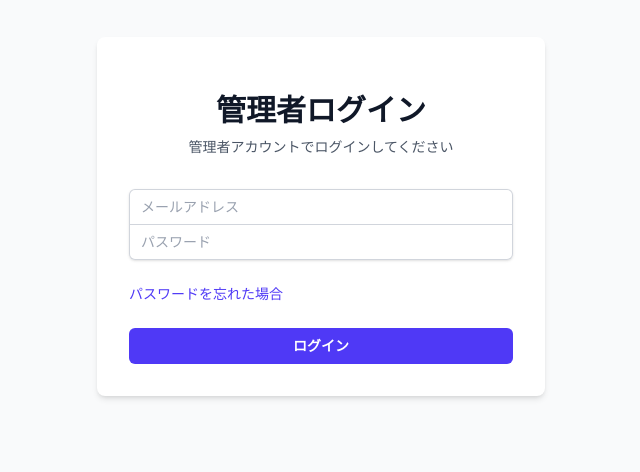
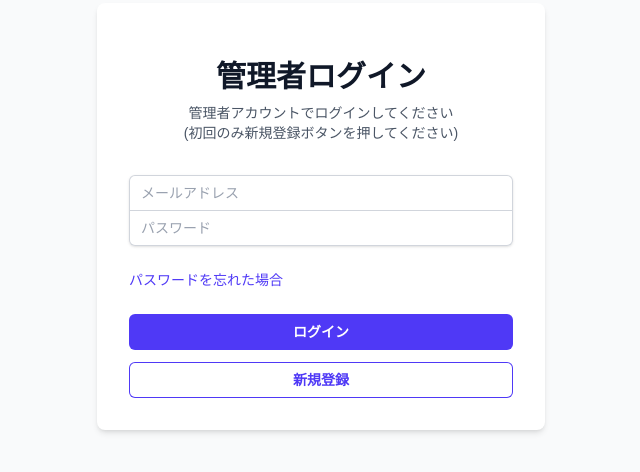
Before and after one commit to windingstudio/schedule-manager, a Next.js app: page /admin/login in a window 1280 px wide. Shown: the part 184-656 px from the top of the page, without its empty margins (319-959 px from the left). Built offline with nearby package versions, Linux system fonts and the light colour scheme.

Commit message:
Add signup functionality to admin login

```diff
--- a/src/app/(admin)/admin/login/actions.ts
+++ b/src/app/(admin)/admin/login/actions.ts
@@ -24,3 +24,24 @@ export async function login(formData: FormData) {
     revalidatePath('/admin', 'layout')
     redirect('/admin')
 }
+
+export async function signup(formData: FormData) {
+    const supabase = await createClient()
+
+    const email = formData.get('email') as string
+    const password = formData.get('password') as string
+
+    const { error } = await supabase.auth.signUp({
+        email,
+        password,
+    })
+
+    // console.log("Signup result:", { data, error })
+
+    if (error) {
+        redirect('/admin/login?error=Registration failed: ' + error.message)
+    }
+
+    revalidatePath('/admin', 'layout')
+    redirect('/admin')
+}
--- a/src/app/(admin)/admin/login/page.tsx
+++ b/src/app/(admin)/admin/login/page.tsx
@@ -1,4 +1,4 @@
-import { login } from './actions'
+import { login, signup } from './actions'
 
 export default function LoginPage() {
     return (
@@ -9,7 +9,8 @@ export default function LoginPage() {
                         管理者ログイン
                     </h2>
                     <p className="mt-2 text-sm text-gray-600">
-                        管理者アカウントでログインしてください
+                        管理者アカウントでログインしてください<br />
+                        (初回のみ新規登録ボタンを押してください)
                     </p>
                 </div>
                 <form className="mt-8 space-y-6">
@@ -52,12 +53,18 @@ export default function LoginPage() {
                         </div>
                     </div>
 
-                    <div>
+                    <div className="flex flex-col gap-3">
                         <button
                             formAction={login}
                             className="group relative flex w-full justify-center rounded-md bg-indigo-600 px-3 py-2 text-sm font-semibold text-white hover:bg-indigo-500 focus-visible:outline focus-visible:outline-2 focus-visible:outline-offset-2 focus-visible:outline-indigo-600"
                         >
                             ログイン
+                        </button>
+                        <button
+                            formAction={signup}
+                            className="group relative flex w-full justify-center rounded-md bg-white px-3 py-2 text-sm font-semibold text-indigo-600 ring-1 ring-inset ring-indigo-600 hover:bg-gray-50 focus-visible:outline focus-visible:outline-2 focus-visible:outline-offset-2 focus-visible:outline-indigo-600"
+                        >
+                            新規登録
                         </button>
                     </div>
                     {/* Social login buttons will be added here later */}
```
